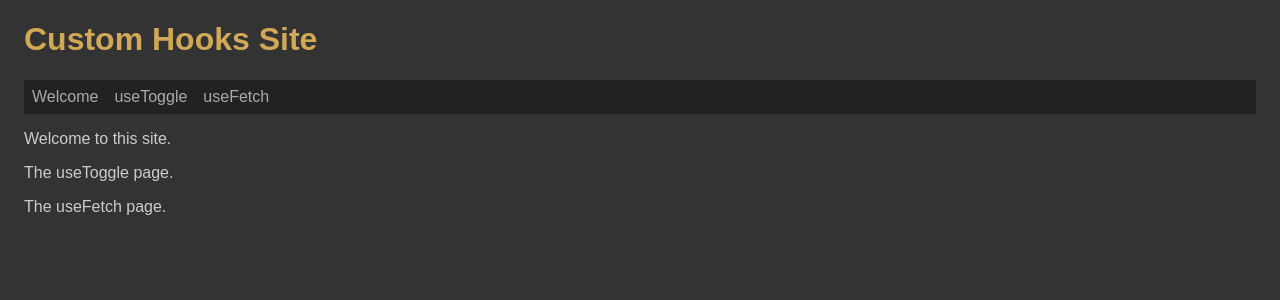
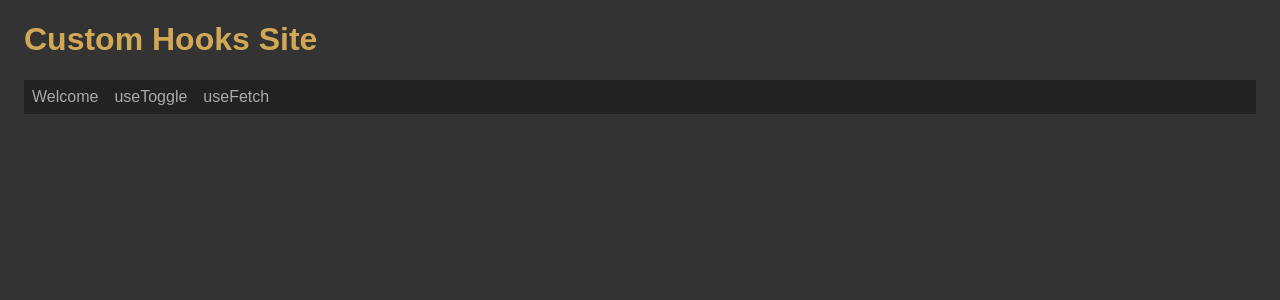
Before and after one commit to edwardtanguay/et-004-customhooks, a React (Vite) app: page / in a window 1280 px wide. Shown: the top 300 px of the page. Built offline with nearby package versions, Linux system fonts and the light colour scheme.

Commit message:
all routes in

```diff
--- a/src/App.tsx
+++ b/src/App.tsx
@@ -14,10 +14,12 @@ function App() {
 				<NavLink to="/useToggle">useToggle</NavLink>
 				<NavLink to="/useFetch">useFetch</NavLink>
 			</nav>
+			<Routes>
+				<Route path="/welcome" element={<PageWelcome />} />
+				<Route path="/useToggle" element={<PageUseToggle />} />
+				<Route path="/useFetch" element={<PageUseFetch />} />
 
-			<PageWelcome />
-			<PageUseToggle />
-			<PageUseFetch />
+			</Routes>
 		</div>
 	);
 }
```
